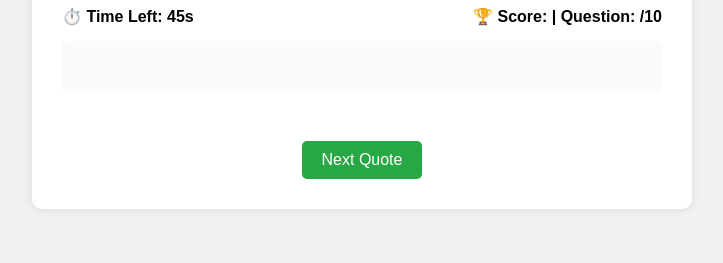
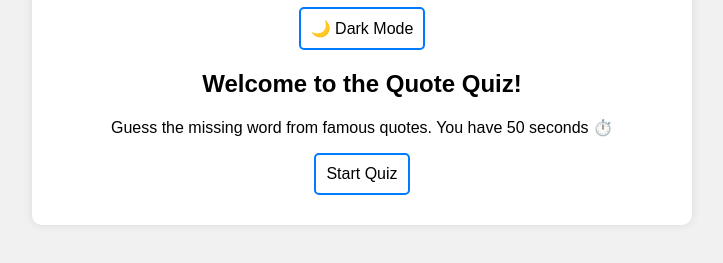
Before and after one commit to kruti215/quotequiz2, a plain HTML site: page frontend/index.html in a window 1280 px wide. Shown: the part 141-404 px from the top of the page, without its empty margins (278-1001 px from the left). Drawn offline with Linux system fonts and the light colour scheme; no server answers.

Commit message:
Update index.html

```diff
--- a/frontend/index.html
+++ b/frontend/index.html
@@ -10,27 +10,41 @@
   <div class="app">
     <h1>Quote Quiz</h1>
 
+    <!-- 🌙 Dark Mode Toggle -->
+    <button id="dark-toggle" class="dark-toggle">🌙 Dark Mode</button>
+
+    <!-- 🟢 Start Screen -->
+    <div id="start-screen">
+      <h2>Welcome to the Quote Quiz!</h2>
+      <p>Guess the missing word from famous quotes. You have 50 seconds ⏱️</p>
+      <button id="start-btn" class="start-btn">Start Quiz</button>
+    </div>
+
+    <!-- 🔴 Game Over Screen -->
     <div id="game-over" class="hidden">
       <h2 id="game-over-message"></h2>
       <p id="final-score"></p>
       <button id="play-again" class="next-btn">Play Again</button>
     </div>
 
-    <div id="game-section">
+    <!-- 🎮 Game Section -->
+    <div id="game-section" class="hidden">
       <div class="info-bar">
         <div>⏱️ Time Left: <span id="timer"></span>s</div>
         <div>🏆 Score: <span id="score"></span> | Question: <span id="question-count"></span>/10</div>
       </div>
 
-      <div class="quote-box">
-        <p id="quiz-quote"></p>
-      </div>
+<div class="quote-box">
+  <div id="spinner" class="spinner hidden"></div>
+  <p id="quiz-quote"></p>
+</div>
+
 
       <div id="options" class="options"></div>
 
       <div id="status" class="status"></div>
 
-      <button id="next-btn" class="next-btn" disabled>Next Quote</button>
+      <!-- <button id="next-btn" class="next-btn" disabled>Next Quote</button> -->
     </div>
   </div>
 
```
